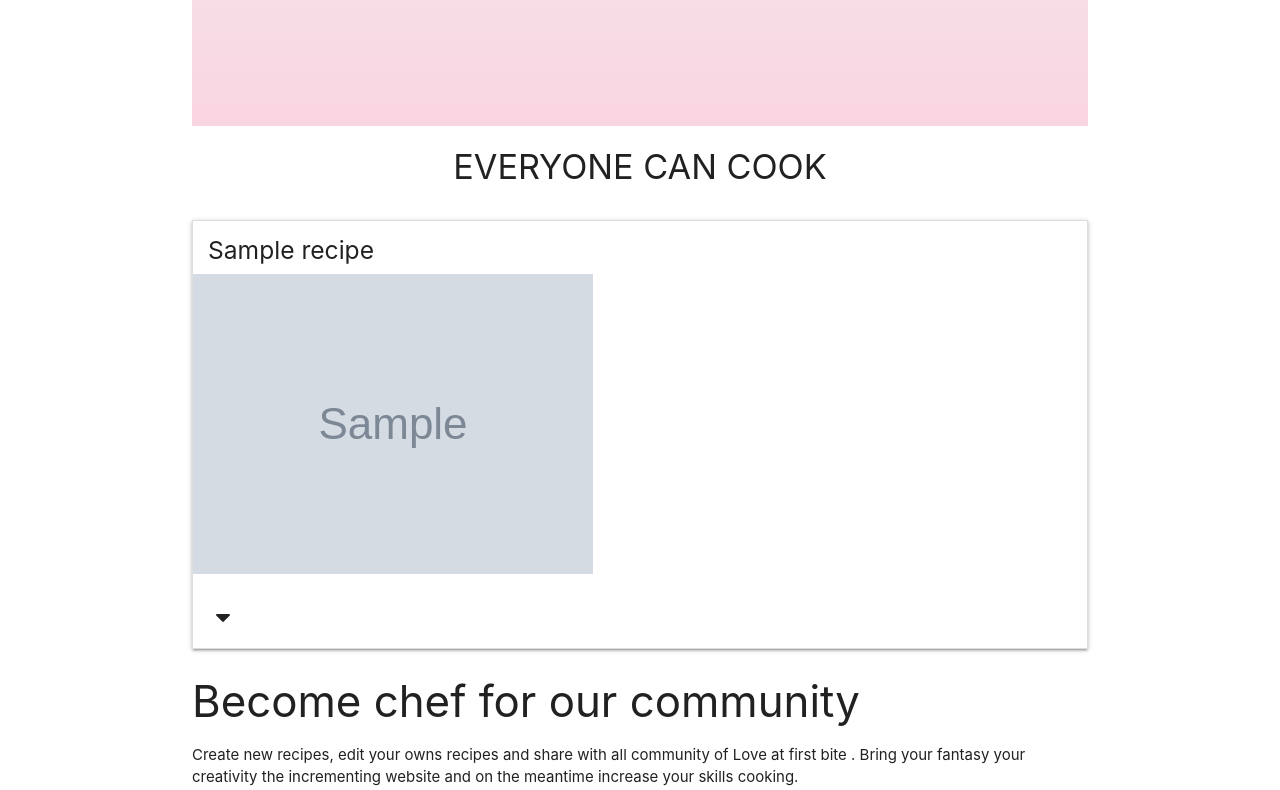
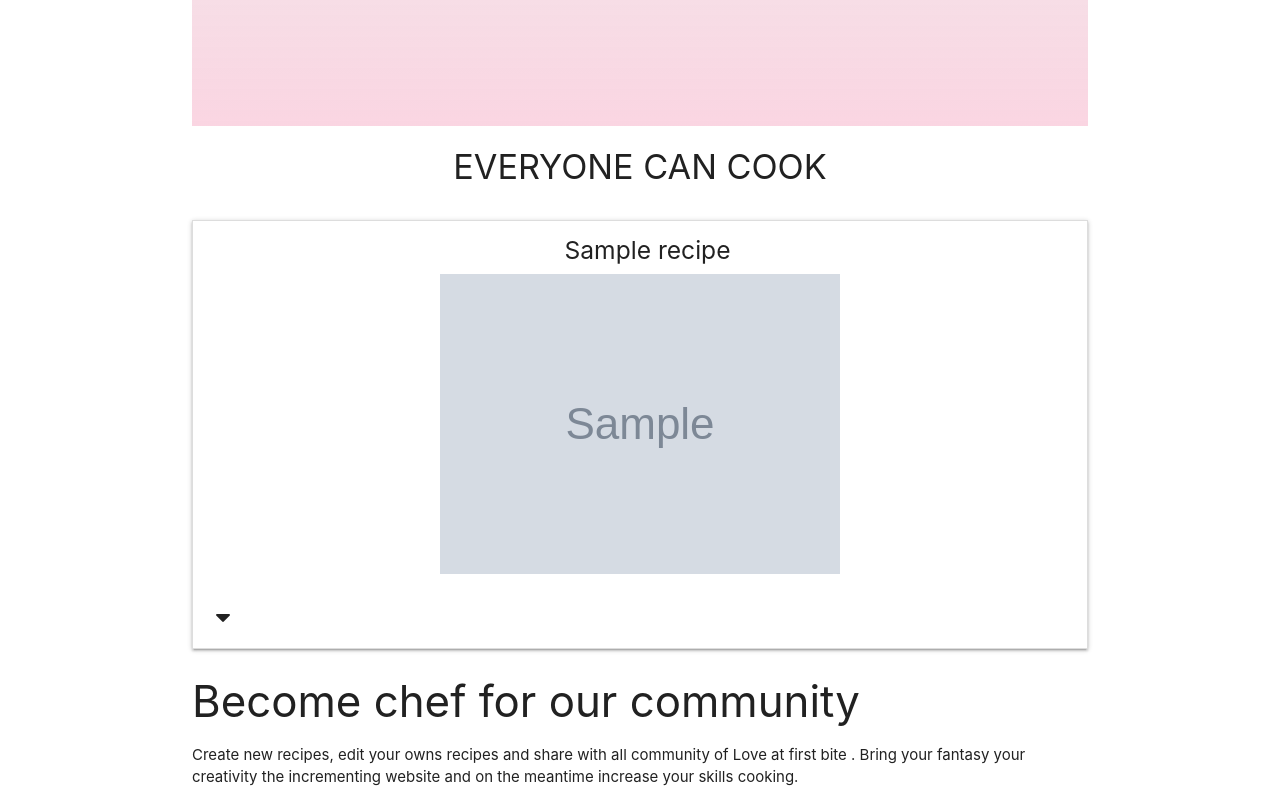
Before and after one commit to antoniotorone/Love-At-First-Bite, a Flask app: page / in a window 1280 px wide. Shown: the part 549-1339 px from the top of the page. Run offline with Flask 2, Linux system fonts and the light colour scheme; grey boxes marked "Sample" are stand-in pictures; a database or web service that is not in the repository returns one stand-in record (values such as "Sample title"); some libraries are stand-ins or nearby versions.

Commit message:
layout modified

```diff
--- a/templates/recipes.html
+++ b/templates/recipes.html
@@ -42,17 +42,20 @@
 
 <div class="margin-container">
 
+
    {% if recipes|length> 0 %}
    <ul class="collapsible">
+
       {% for recipe in recipes %}
-      <div class="col s4 m8">
+      <div class=" recipe-name col s4 m8">
          <h5 class="font-name">{{ recipe.recipe_name }}</h5>
 
       </div>
 
-      <div class="col s4">
+      <div class=" img-align col s4">
          <img class="img-responsive" src="{{recipe.img_recipe}}" alt="image recipe">
       </div>
+
       <li>
          <div class="collapsible-header">
             <div class="col s4 m4 ">
@@ -77,7 +80,6 @@
             <p>Ingredients: {{ recipe.ingredients }}</p>
             <p>Cooktime: {{ recipe.cooktime }}</p>
             <p>Steps: {{ recipe.steps }}</p>
-            <p>Tools: {{ recipe.tools }}</p>
             <p><em>by: {{ recipe.created_by }}</em></p>
          </div>
       </li>
@@ -88,6 +90,7 @@
    <h3 class="red-text center-align">No Results</h3>
    {% endif %}
    </div>
+
 
    {% if not session ['user'] %}
    <footer>
```
